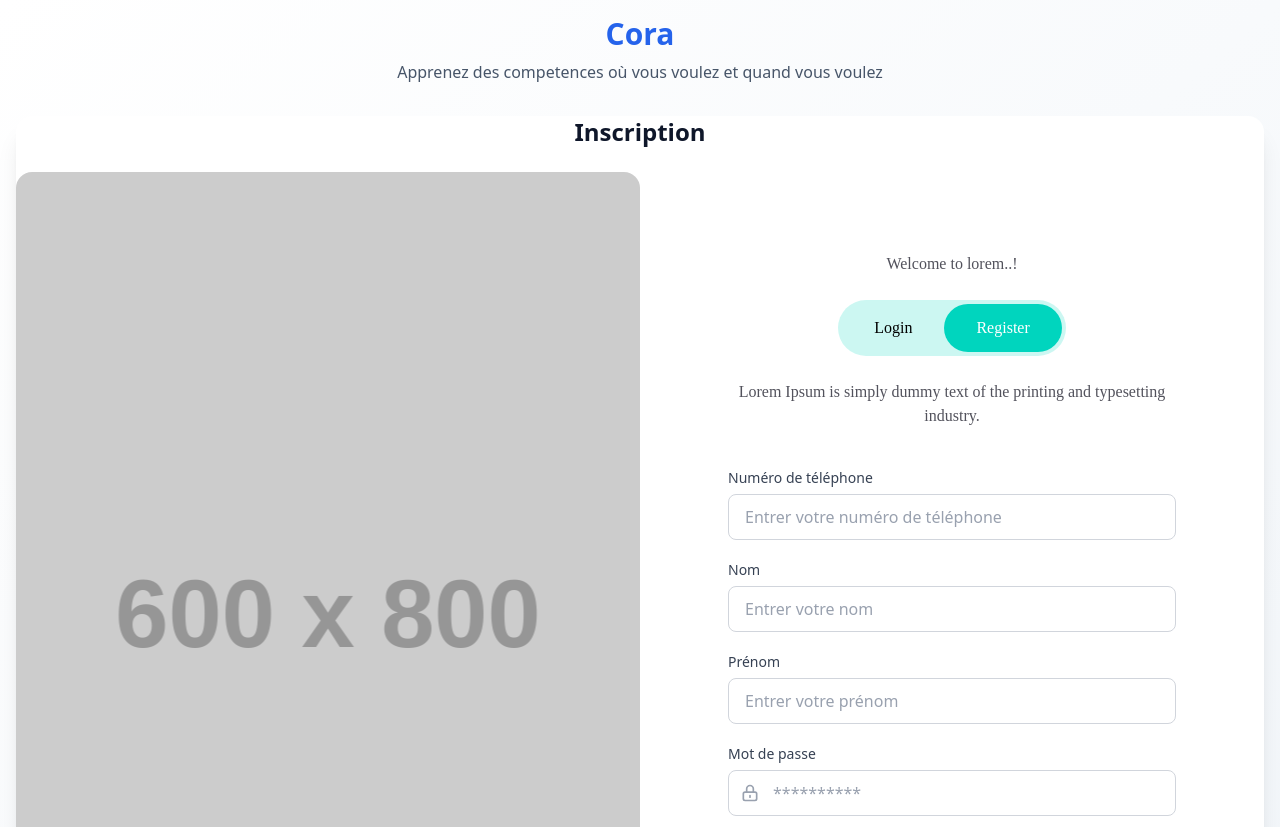
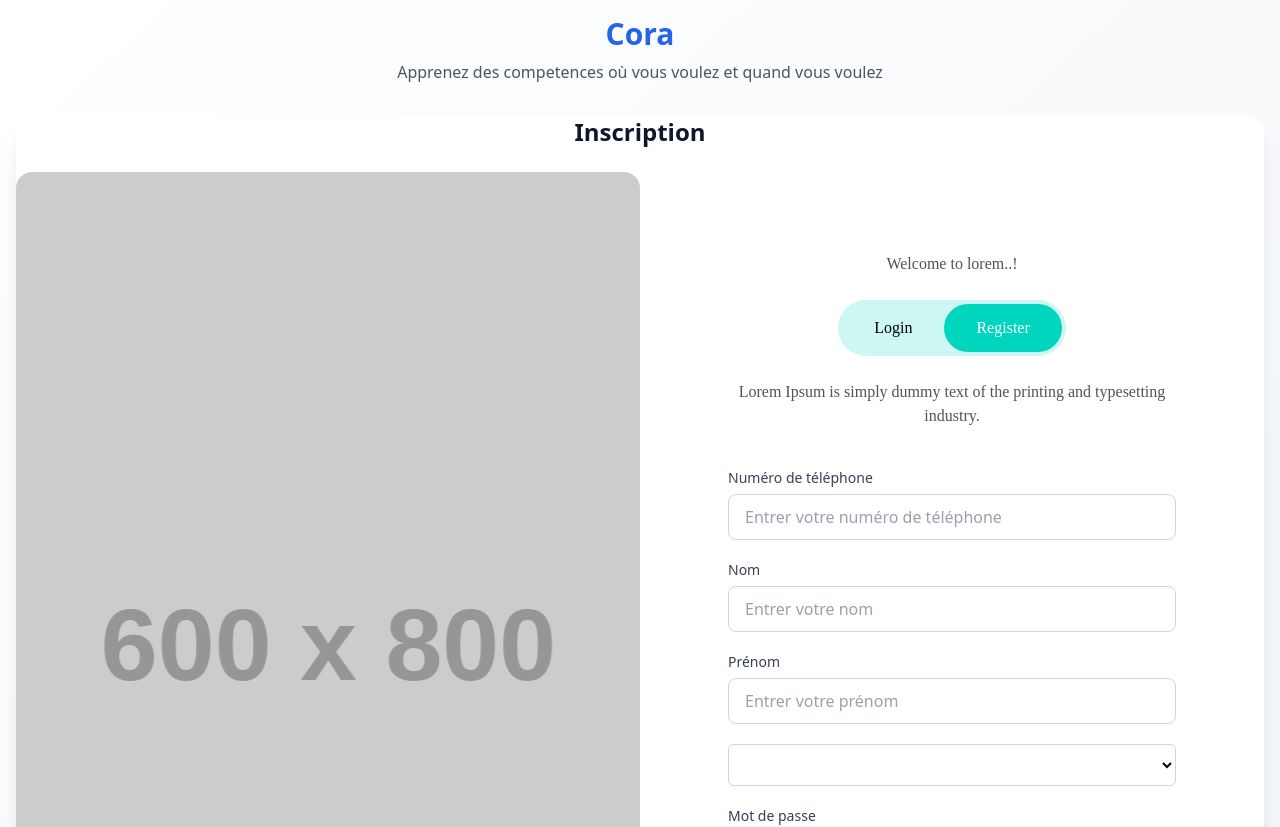
Before and after one commit to Pirate-Yori/CORA, a Vue app in the folder cora-frontend/: page /auth/register in a window 1280 px wide. Shown: the top 827 px of the page. Built offline with nearby package versions, Linux system fonts and the light colour scheme.

Commit message:
[ADD] ajout de la classe au formulaire

```diff
--- a/cora-frontend/src/components/auth/RegisterForm.vue
+++ b/cora-frontend/src/components/auth/RegisterForm.vue
@@ -9,22 +9,15 @@ import { useAuthStore } from "@/stores";
 
 const emit = defineEmits<{ success: []; login: [] }>();
 
-
 const authStore = useAuthStore();
 // Form State
-interface RegisterFormData {
-  nom: string;
-  prenom: string;
-  telephone: string;
-  password: string;
-  password_confirmation: string;
-}
 
 const { values, errors, setValue, setErrors, submit, isSubmitting } =
-  useForm<RegisterFormData>(
+  useForm<RegisterRequest>(
     {
       nom: "",
       prenom: "",
+      classe: "",
       telephone: "",
       password: "",
       password_confirmation: "",
@@ -39,6 +32,7 @@ const { values, errors, setValue, setErrors, submit, isSubmitting } =
         { min: 2, message: "Le nom doit contenir au moins 2 caractères" },
       ],
       telephone: [{ required: true, message: "Le telephone est obligatoire" }],
+      classe: [{ required: true, message: "La classe est obligatoire" }],
       password: [
         { required: true, message: "Le mot de passe est obligatoire" },
         {
@@ -76,15 +70,16 @@ const handleRegister = async () => {
 
   await submit(async (formvalues) => {
     try {
-      const registerData: RegisterRequest = {
-        telephone: formvalues.telephone,
-        nom: formvalues.nom,
-        prenom: formvalues.prenom,
-        password: formvalues.password,
-        password_confirmation: formvalues.password_confirmation,
-      };
-      console.log(registerData);
-     await  authStore.register(registerData);
+      // const registerData: RegisterRequest = {
+      //   telephone: formvalues.telephone,
+      //   nom: formvalues.nom,
+      //   prenom: formvalues.prenom,
+      //   classe:formvalues.classe,
+      //   password: formvalues.password,
+      //   password_confirmation: formvalues.password_confirmation,
+      // };
+      console.log(formvalues);
+      await authStore.register(formvalues);
       emit("success");
     } catch (error: any) {
       if (error.status == 422 && error.errors) setErrors(error.errors);
@@ -100,289 +95,14 @@ const handleRegister = async () => {
 const showPassword = ref(false);
 const showPasswordConfirmation = ref(false);
 const generalError = ref<string | null>(null);
+const classes = ref<Array<{ id: string; libelle: string }>>([
+  { id: "1", libelle: "3ème" },
+  { id: "2", libelle: "Terminale A1" },
+  { id: "3", libelle: "Terminale A2" },
+  { id: "4", libelle: "Terminale D" },
+  { id: "5", libelle: "Terminale C" },
+]);
 </script>
-
- <!-- <template>
-   <!-- Header --
-    <div class="text-center mb-12 lg:mb-12">
-      <p
-        class="text-white lg:text-black text-sm lg:text-base font-normal font-['Poppins'] mb-6 lg:mb-8"
-      >
-        Welcome to lorem..!
-      </p>
-
-      <!-- Boutons Login/Register -
-      <div class="flex bg-teal-400/60 rounded-full p-1 mb-6 lg:mb-8">
-        <button
-          @click="activeTab = 'login'"
-          :class="[
-            'flex-1 py-2 lg:py-3 text-white text-sm lg:text-base font-medium font-[\'Poppins\'] rounded-full transition-colors',
-            activeTab === 'login' ? 'bg-teal-400' : '',
-          ]"
-        >
-          Login
-        </button>
-        <button
-          @click="activeTab = 'register'"
-          :class="[
-            'flex-1 py-2 lg:py-3 text-white text-sm lg:text-base font-medium font-[\'Poppins\'] rounded-full transition-colors',
-            activeTab === 'register' ? 'bg-teal-400' : '',
-          ]"
-        >
-          Register
-        </button>
-      </div>
-
-      <p
-        class="text-white lg:text-zinc-600 text-sm lg:text-base font-normal font-['Poppins']"
-      >
-        Lorem Ipsum is simply dummy text of the printing and typesetting
-        industry.
-      </p>
-    </div>
-  <div class="min-h-screen bg-white flex flex-col lg:flex-row">
-    <!-- Section Image - Background sur mobile,gauche sur desktop -
-    <div
-      class="relative w-full lg:w-1/2 h-screen lg:h-screen order-2 lg:order-1"
-    >
-      <!-- Image en background pour mobile -
-      <div
-        class="absolute inset-0 bg-cover bg-center lg:rounded-2xl"
-        style="background-image: url('https://placehold.co/600x800')"
-      >
-        <!-- Overlay sombre pour mobile -
-        <div class="absolute inset-0 bg-black/40 lg:bg-transparent"></div>
-      </div>
-
-      <!-- Overlay text sur l'image -
-      <div
-        class="absolute bottom-8 left-8 right-8 lg:bottom-16 lg:left-16 z-10"
-      >
-        <h1
-          class="text-white text-2xl lg:text-4xl font-bold font-['Poppins'] mb-2 lg:mb-4"
-        >
-          Lorem Ipsum is simply
-        </h1>
-        <p class="text-white text-lg lg:text-2xl font-normal font-['Poppins']">
-          Lorem Ipsum is simply
-        </p>
-      </div>
-    </div>
-
-    <!-- Section Formulaire - Overlay sur mobile, droite sur desktop -
-    <div
-      class="absolute w-full lg:w-1/2 p-6 lg:p-12 flex flex-col justify-center order-1 lg:order-2  lg:relative inset-0 lg:inset-auto z-20 pointer-events-none lg:pointer-events-auto"
-    >
-
-      <div class="max-w-md mx-auto w-full pointer-events-auto">
-
-        <!-- Formulaire -
-        <form @submit.prevent="handleRegister" class="space-y-4 lg:space-y-6">
-          <!-- Email -
-
-          <AppInput
-            :model-value="values.telephone"
-            @update:model-value="setValue('telephone', String($event))"
-            label="Email Address"
-            type="number"
-            placeholder="Entrer votre numero de telephone"
-            autocomplete="telephone"
-            :error="errors.telephone"
-            class="bg-white text-black placeholder:text-neutral-400 font-light font-['Poppins'] rounded-full"
-          />
-          <!-- User name -
-          <AppInput
-            :model-value="values.nom"
-            @update:model-value="setValue('nom', String($event))"
-            label="User name"
-            type="text"
-            placeholder="Enter your User name"
-            autocomplete="given-name"
-            :error="errors.nom"
-          />
-          <!-- prenom Field -
-          <AppInput
-            :model-value="values.prenom"
-            @update:model-value="setValue('prenom', String($event))"
-            label="Prenom"
-            type="text"
-            placeholder="Doe"
-            autocomplete="family-name"
-            :error="errors.prenom"
-          />
-          <!-- password Field -
-          <AppInput
-            :model-value="values.password"
-            @update:model-value="setValue('password', String($event))"
-            label="Mot de passe"
-            :type="showPassword ? 'text' : 'password'"
-            placeholder="**********"
-            autocomplete="new-password"
-            :error="errors.password"
-          >
-            <template #prepend>
-              <svg
-                class="w-5 h-5 text-gray-400"
-                fill="none"
-                stroke="currentColor"
-                viewBox="0 0 24 24"
-              >
-                <path
-                  stroke-linecap="round"
-                  stroke-linejoin="round"
-                  stroke-width="2"
-                  d="M12 15v2m-6 4h12a2 2 0 002-2v-6a2 2 0 00-2-2H6a2 2 0 00-2 2v6a2 2 0 002 2zm10-10V7a4 4 0 00-8 0v4h8z"
-                />
-              </svg>
-            </template>
-            <template #append>
-              <button
-                type="button"
-                @click="showPassword = !showPassword"
-                class="text-gray-400 hover:text-gray-600 focus:outline-none"
-                tabindex="-1"
-              >
-                <svg
-                  v-if="!showPassword"
-                  class="w-5 h-5"
-                  fill="none"
-                  stroke="currentColor"
-                  viewBox="0 0 24 24"
-                >
-                  <path
-                    stroke-linecap="round"
-                    stroke-linejoin="round"
-                    stroke-width="2"
-                    d="M15 12a3 3 0 11-6 0 3 3 0 016 0z"
-                  />
-                  <path
-                    stroke-linecap="round"
-                    stroke-linejoin="round"
-                    stroke-width="2"
-                    d="M2.458 12C3.732 7.943 7.523 5 12 5c4.478 0 8.268 2.943 9.542 7-1.274 4.057-5.064 7-9.542 7-4.477 0-8.268-2.943-9.542-7z"
-                  />
-                </svg>
-                <svg
-                  v-else
-                  class="w-5 h-5"
-                  fill="none"
-                  stroke="currentColor"
-                  viewBox="0 0 24 24"
-                >
-                  <path
-                    stroke-linecap="round"
-                    stroke-linejoin="round"
-                    stroke-width="2"
-                    d="M13.875 18.825A10.05 10.05 0 0112 19c-4.478 0-8.268-2.943-9.543-7a9.97 9.97 0 011.563-3.029m5.858.908a3 3 0 114.243 4.243M9.878 9.878l4.242 4.242M9.88 9.88l-3.29-3.29m7.532 7.532l3.29 3.29M3 3l3.59 3.59m0 0A9.953 9.953 0 0112 5c4.478 0 8.268 2.943 9.543 7a10.025 10.025 0 01-4.132 5.411m0 0L21 21"
-                  />
-                </svg>
-              </button>
-            </template>
-          </AppInput>
-          <!-- password confi Field -
-          <AppInput
-            :model-value="values.password_confirmation"
-            @update:model-value="
-              setValue('password_confirmation', String($event))
-            "
-            label="Confirmer le mot de passe"
-            :type="showPasswordConfirmation ? 'text' : 'password'"
-            placeholder="**********"
-            autocomplete="new-password"
-            :error="errors.password_confirmation"
-          >
-            <template #prepend>
-              <svg
-                class="w-5 h-5 text-gray-400"
-                fill="none"
-                stroke="currentColor"
-                viewBox="0 0 24 24"
-              >
-                <path
-                  stroke-linecap="round"
-                  stroke-linejoin="round"
-                  stroke-width="2"
-                  d="M9 12l2 2 4-4m6 2a9 9 0 11-18 0 9 9 0 0118 0z"
-                />
-              </svg>
-            </template>
-            <template #append>
-              <button
-                type="button"
-                @click="showPasswordConfirmation = !showPasswordConfirmation"
-                class="text-gray-400 hover:text-gray-600 focus:outline-none"
-                tabindex="-1"
-              >
-                <svg
-                  v-if="!showPasswordConfirmation"
-                  class="w-5 h-5"
-                  fill="none"
-                  stroke="currentColor"
-                  viewBox="0 0 24 24"
-                >
-                  <path
-                    stroke-linecap="round"
-                    stroke-linejoin="round"
-                    stroke-width="2"
-                    d="M15 12a3 3 0 11-6 0 3 3 0 016 0z"
-                  />
-                  <path
-                    stroke-linecap="round"
-                    stroke-linejoin="round"
-                    stroke-width="2"
-                    d="M2.458 12C3.732 7.943 7.523 5 12 5c4.478 0 8.268 2.943 9.542 7-1.274 4.057-5.064 7-9.542 7-4.477 0-8.268-2.943-9.542-7z"
-                  />
-                </svg>
-                <svg
-                  v-else
-                  class="w-5 h-5"
-                  fill="none"
-                  stroke="currentColor"
-                  viewBox="0 0 24 24"
-                >
-                  <path
-                    stroke-linecap="round"
-                    stroke-linejoin="round"
-                    stroke-width="2"
-                    d="M13.875 18.825A10.05 10.05 0 0112 19c-4.478 0-8.268-2.943-9.543-7a9.97 9.97 0 011.563-3.029m5.858.908a3 3 0 114.243 4.243M9.878 9.878l4.242 4.242M9.88 9.88l-3.29-3.29m7.532 7.532l3.29 3.29M3 3l3.59 3.59m0 0A9.953 9.953 0 0112 5c4.478 0 8.268 2.943 9.543 7a10.025 10.025 0 01-4.132 5.411m0 0L21 21"
-                  />
-                </svg>
-              </button>
-            </template>
-          </AppInput>
-
-          <!-- Bouton Register -
-           <div class="w-full lg:w-56 h-12 mt-6 lg:mt-8 lg:ml-auto lg:block">
-            <AppButton
-                type="submit"
-                variant="primary"
-                :loading="isSubmitting"
-                :disabled="isSubmitting"
-              >
-                <template v-if="!isSubmitting">
-                  <svg
-                    class="w-5 h-5 mr-2"
-                    fill="none"
-                    stroke="currentColor"
-                    viewBox="0 0 24 24"
-                  >
-                    <path
-                      stroke-linecap="round"
-                      stroke-linejoin="round"
-                      stroke-width="2"
-                      d="M18 9v3m0 0v3m0-3h3m-3 0h-3m-2-5a4 4 0 11-8 0 4 4 0 018 0zM3 20a6 6 0 0112 0v1H3v-1z"
-                    />
-                  </svg>
-                  Créer mon compte
-                </template>
-              </AppButton>
-           </div>
-
-        </form>
-      </div>
-    </div>
-  </div>
-</template>  -->
 
 <template>
   <!-- Layout principal : colonne sur mobile, ligne sur desktop -->
@@ -423,10 +143,7 @@ const generalError = ref<string | null>(null);
           <div class="inline-flex bg-teal-400/20 rounded-full p-1 mb-6 mx-auto">
             <button
               @click="emit('login')"
-              class="
-                px-8 py-3 text-sm lg:text-base font-medium font-['Poppins'] rounded-full transition-colors
-                'text-teal-600',
-              "
+              class="px-8 py-3 text-sm lg:text-base font-medium font-['Poppins'] rounded-full transition-colors 'text-teal-600',"
             >
               Login
             </button>
@@ -487,6 +204,19 @@ const generalError = ref<string | null>(null);
             autocomplete="given-name"
             :error="errors.prenom"
           />
+
+          <!-- classe -->
+          <select
+            class="w-full px-4 py-2 border border-gray-300 rounded-md focus:outline-none focus:ring-2 focus:ring-teal-500 focus:border-transparent"
+          v-model="values.classe">
+            <option
+              v-for="classe in classes"
+              :key="classe.id"
+              :value="classe.id"
+            >
+              {{ classe.libelle }}
+            </option>
+          </select>
 
           <AppInput
             :model-value="values.password"
--- a/cora-frontend/src/types/api/request.ts
+++ b/cora-frontend/src/types/api/request.ts
@@ -7,6 +7,7 @@ export interface RegisterRequest {
     password_confirmation: string
     nom: string
     prenom: string
+    classe:string
 }
 export interface LoginRequest {
     telephone: string
```
Lines whose indentation alone changed are shown as unchanged.
